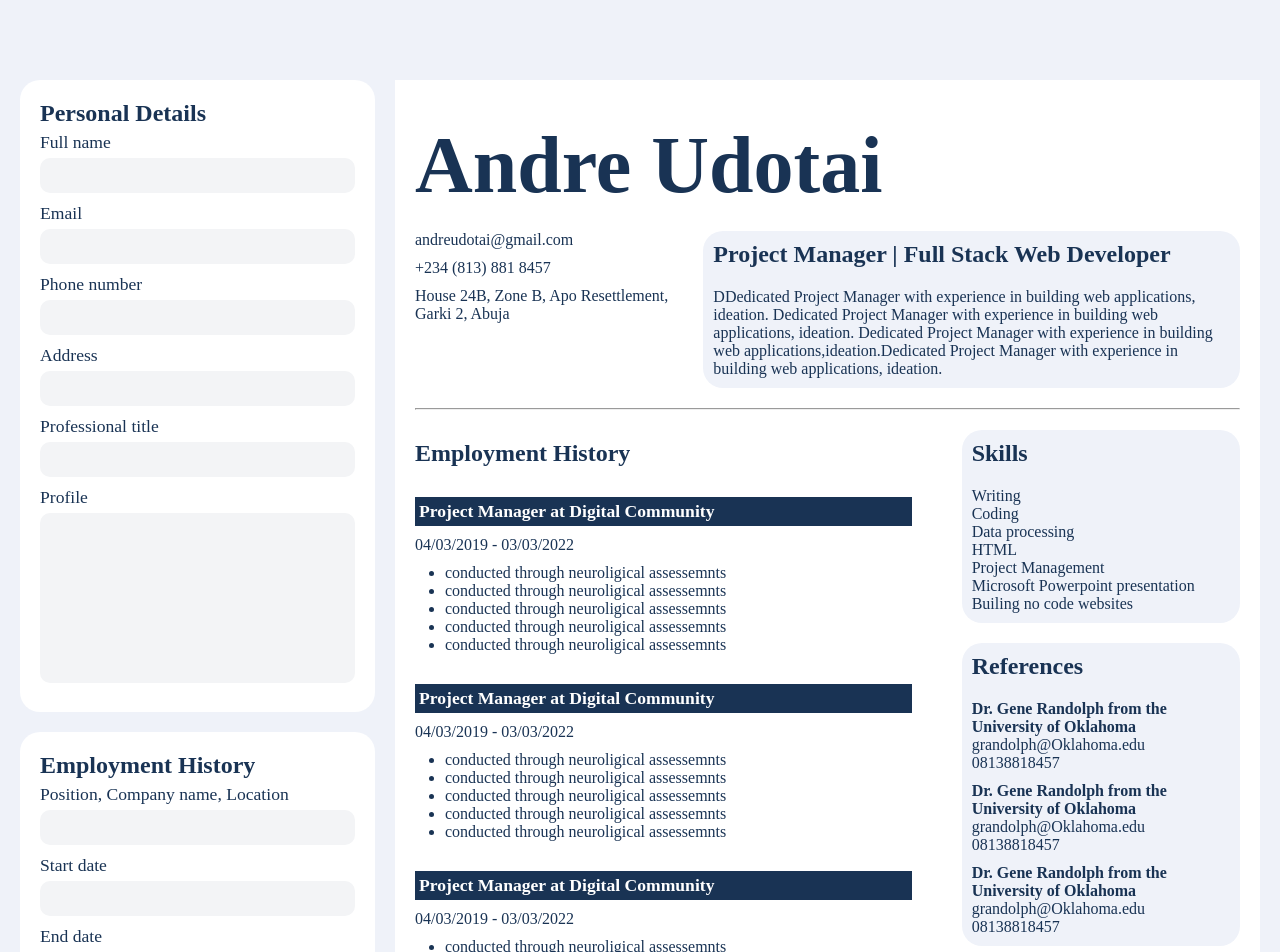
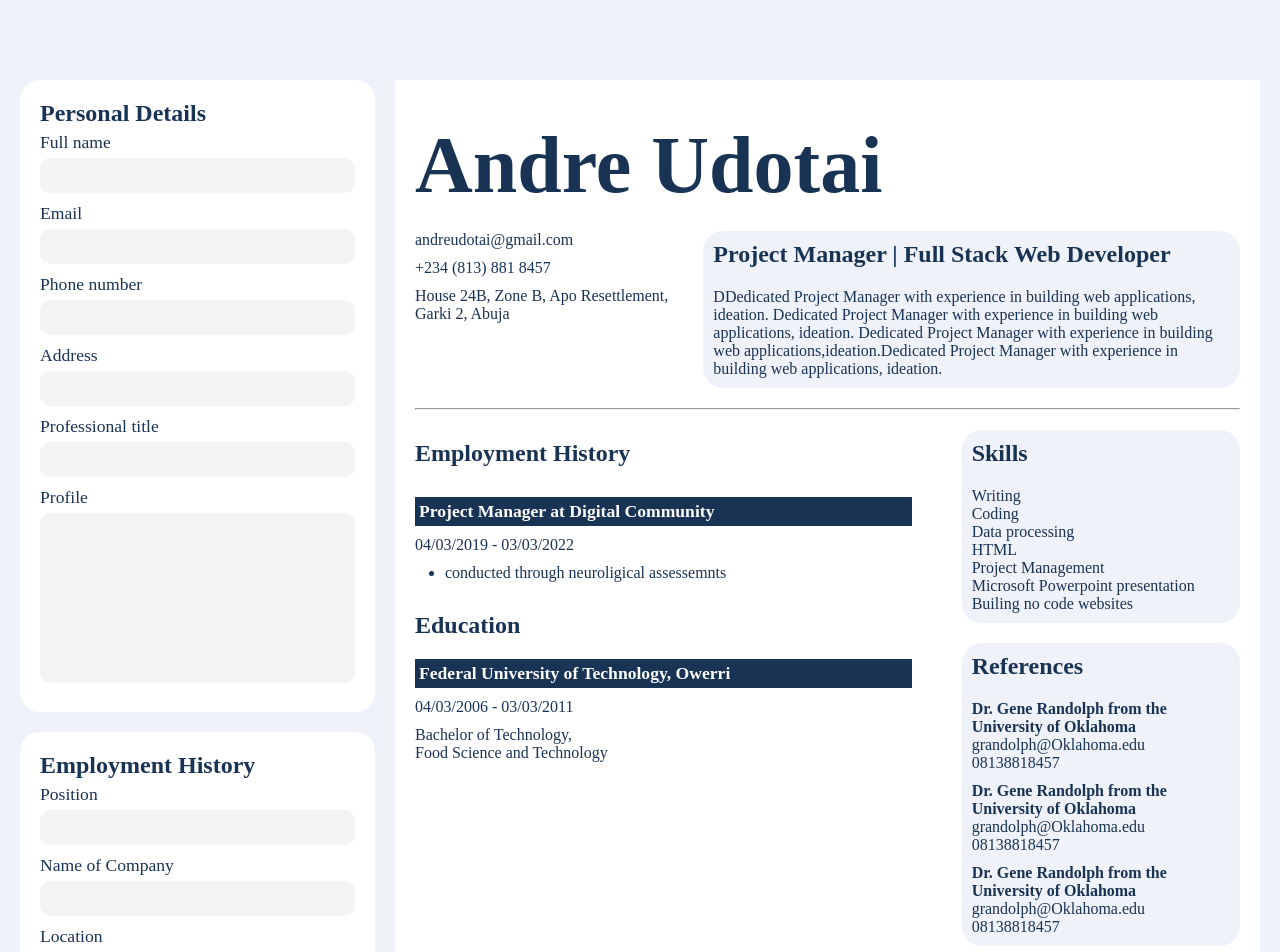
Before and after one commit to AndreUdotai/cv-application, a React (Vite) app: page / in a window 1280 px wide. Shown: the top 952 px of the page. Built offline with nearby package versions, Linux system fonts and the light colour scheme.

Commit message:
completed workhistory

```diff
--- a/src/App.jsx
+++ b/src/App.jsx
@@ -9,6 +9,7 @@ import Form from './components/Form';
 const skillsArray = [];
 const referencesArray = [];
 let educationArray = [];
+let workHistory = [];
 
 function App() {
     const [nameInput, setNameInput] = useState('');
@@ -133,6 +134,55 @@ function App() {
         setEducationEnd('')
     };
 
+    const [workPosition, setWorkPosition] = useState('');
+    const [workName, setWorkName] = useState('');
+    const [workLocation, setWorkLocation] = useState('');
+    const [workStart, setWorkStart] = useState('');
+    const [workEnd, setWorkEnd] = useState('');
+    const [workAchievement, setWorkAchievement] = useState('');
+
+    const handleWorkPosition = (work) => {
+        setWorkPosition(work)
+    };
+
+    const handleWorkName = (department) => {
+        setWorkName(department)
+    }
+
+    const handleWorkLocation = (school) => {
+        setWorkLocation(school)
+    };
+
+    const handleWorkStart = (location) => {
+        setWorkStart(location)
+    };
+
+    const handleWorkEnd = (start) => {
+        setWorkEnd(start)
+    }
+
+    const handleWorkAchievement = (end) => {
+        setWorkAchievement(end)
+    }
+
+    const handleAddWork = (e) => {
+        e.preventDefault();
+        workHistory = [...workHistory, {
+            id: uuidv4(),
+            position: workPosition,
+            name: workName,
+            location: workLocation,
+            start: workStart,
+            end: workEnd,
+            achievement: workAchievement,
+        }]
+        setWorkPosition('');
+        setWorkName('');
+        setWorkLocation('')
+        setWorkStart('');
+        setWorkEnd('');
+        setWorkAchievement('');
+    };
 
     return (
         <div className='app'>
@@ -175,6 +225,20 @@ function App() {
                 handleStartInput={handleStartInput}
                 handleEndInput={handleEndInput}
                 handleAddEducation={handleAddEducation}
+                workPosition={workPosition}
+                workName={workName}
+                workLocation={workLocation}
+                workStart={workStart}
+                workEnd={workEnd}
+                workAchievement={workAchievement}
+                workHistory={workHistory}
+                handleWorkPosition={handleWorkPosition}
+                handleWorkName={handleWorkName}
+                handleWorkLocation={handleWorkLocation}
+                handleWorkStart={handleWorkStart}
+                handleWorkEnd={handleWorkEnd}
+                handleWorkAchievement={handleWorkAchievement}
+                handleAddWork={handleAddWork}
             />
             <Cv
                 nameInput={nameInput}
@@ -186,6 +250,7 @@ function App() {
                 skills={skills}
                 references={references}
                 education={educationArray}
+                workHistory={workHistory}
             />
         </div>
     );
--- a/src/components/Cv.jsx
+++ b/src/components/Cv.jsx
@@ -14,6 +14,7 @@ function Cv({
     skills,
     references,
     education,
+    workHistory,
 }) {
     return (
         <div className='cv'>
@@ -30,6 +31,7 @@ function Cv({
                 skills={skills}
                 references={references}
                 education={education}
+                workHistory={workHistory}
             />
         </div>
     );
--- a/src/components/Form.jsx
+++ b/src/components/Form.jsx
@@ -94,31 +94,63 @@ function PersonalDetails({
     );
 }
 
-function EmploymentHistory() {
+function EmploymentHistory({
+    workPosition,
+    workName,
+    workLocation,
+    workStart,
+    workEnd,
+    workAchievement,
+    workHistory,
+    handleWorkPosition,
+    handleWorkName,
+    handleWorkLocation,
+    handleWorkStart,
+    handleWorkEnd,
+    handleWorkAchievement,
+    handleAddWork,
+}) {
     return (
         <div className='form'>
             <h2>Employment History</h2>
             <form>
                 <Input
-                    label={'Position, Company name, Location'}
-                    // handleInputChange={handleInputChange}
+                    label={'Position'}
+                    inputValue={workPosition}
+                    handleInputChange={handleWorkPosition}
+                />
+                <Input
+                    label={'Name of Company'}
+                    inputValue={workName}
+                    handleInputChange={handleWorkName}
+                />
+                <Input
+                    label={'Location'}
+                    inputValue={workLocation}
+                    handleInputChange={handleWorkLocation}
                 />
                 <Input
                     label={'Start date'}
-                    // inputValue={}
-                    // handleInputChange={handleEmailInput}
+                    inputValue={workStart}
+                    handleInputChange={handleWorkStart}
                 />
                 <Input
                     label={'End date'}
-                    // inputValue={}
-                    // handleInputChange={handlePhoneInput}
+                    inputValue={workEnd}
+                    handleInputChange={handleWorkEnd}
                 />
                 <Input
                     label={'Achievements'}
-                    // inputValue={}
-                    // handleInputChange={handleAddressInput}
+                    inputValue={workAchievement}
+                    handleInputChange={handleWorkAchievement}
                 />
+                <Button name={'Add'} handleAdd={(e) => handleAddWork(e)} />
             </form>
+            <ul>
+                {workHistory.map((item) => (
+                    <li key={item.id}>{item.position}</li>
+                ))}
+            </ul>
         </div>
     );
 }
@@ -283,6 +315,20 @@ export default function Form({
     handleStartInput,
     handleEndInput,
     handleAddEducation,
+    workPosition,
+    workName,
+    workLocation,
+    workStart,
+    workEnd,
+    workAchievement,
+    workHistory,
+    handleWorkPosition,
+    handleWorkName,
+    handleWorkLocation,
+    handleWorkStart,
+    handleWorkEnd,
+    handleWorkAchievement,
+    handleAddWork,
 }) {
     return (
         <div className='formSection'>
@@ -301,7 +347,22 @@ export default function Form({
                 handleTitleInput={handleTitleInput}
                 handleProfileInput={handleProfileInput}
             />
-            <EmploymentHistory />
+            <EmploymentHistory
+                workPosition={workPosition}
+                workName={workName}
+                workLocation={workLocation}
+                workStart={workStart}
+                workEnd={workEnd}
+                workAchievement={workAchievement}
+                workHistory={workHistory}
+                handleWorkPosition={handleWorkPosition}
+                handleWorkName={handleWorkName}
+                handleWorkLocation={handleWorkLocation}
+                handleWorkStart={handleWorkStart}
+                handleWorkEnd={handleWorkEnd}
+                handleWorkAchievement={handleWorkAchievement}
+                handleAddWork={handleAddWork}
+            />
             <Education
                 educationDegree={educationDegree}
                 educationDepartment={educationDepartment}
--- a/src/components/LeftSide.jsx
+++ b/src/components/LeftSide.jsx
@@ -2,10 +2,10 @@
 import WorkHistory from "./WorkHistory";
 import Education from "./Education";
 
-export default function LeftSide({education}) {
+export default function LeftSide({education, workHistory}) {
     return (
         <div className="leftSide">
-            <WorkHistory />
+            <WorkHistory workHistory={workHistory} />
             <Education education={education} />
         </div>
     )
--- a/src/components/MainSection.jsx
+++ b/src/components/MainSection.jsx
@@ -3,10 +3,10 @@ import RightSide from './RightSide';
 import LeftSide from './leftSide';
 import '../App.css';
 
-export default function MainSection({ skills, references, education }) {
+export default function MainSection({ skills, references, education, workHistory }) {
     return (
         <div className='mainSection'>
-            <LeftSide education={education} />
+            <LeftSide education={education} workHistory={workHistory} />
             <RightSide skills={skills} references={references} />
         </div>
     );
--- a/src/components/WorkHistory.jsx
+++ b/src/components/WorkHistory.jsx
@@ -1,27 +1,42 @@
+/* eslint-disable react/prop-types */
 
-function WorkExperience() {
+import { Fragment } from 'react';
+
+function WorkExperience({ workHistory }) {
     return (
-        <div className="workExperience">
-            <h4>Project Manager at Digital Community</h4>
-            <p>04/03/2019 - 03/03/2022</p>
-            <ul>
-                <li>conducted through neuroligical assessemnts</li>
-                <li>conducted through neuroligical assessemnts</li>
-                <li>conducted through neuroligical assessemnts</li>
-                <li>conducted through neuroligical assessemnts</li>
-                <li>conducted through neuroligical assessemnts</li>
-            </ul>
+        <div className='workExperience'>
+            {workHistory.length > 0 ? (
+                workHistory.map((work) => (
+                    <Fragment key={work.id}>
+                        <h4>
+                            {work.position} at {work.name}, {work.location}
+                        </h4>
+                        <p>
+                            {work.start} - {work.end}
+                        </p>
+                        <ul>
+                            <li>{work.achievement}</li>
+                        </ul>
+                    </Fragment>
+                ))
+            ) : (
+                <>
+                    <h4>Project Manager at Digital Community</h4>
+                    <p>04/03/2019 - 03/03/2022</p>
+                    <ul>
+                        <li>conducted through neuroligical assessemnts</li>
+                    </ul>
+                </>
+            )}
         </div>
-    )
+    );
 }
 
-export default function WorkHistory() {
+export default function WorkHistory({ workHistory }) {
     return (
         <>
             <h3>Employment History</h3>
-            <WorkExperience />
-            <WorkExperience />
-            <WorkExperience />
+            <WorkExperience workHistory={workHistory} />
         </>
-    )
+    );
 }
```
